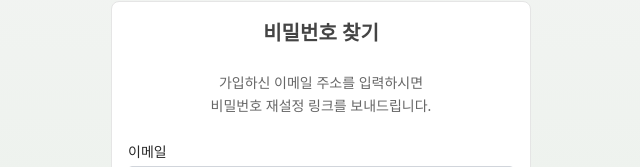
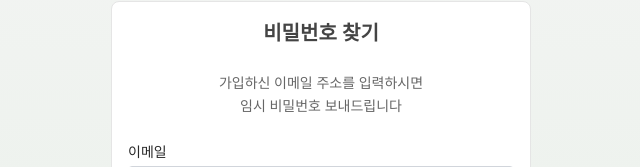
Before and after one commit to unji09/AMAGETDON, a React (Vite) app in the folder AMAGETDON-FE/: page /password-reset in a window 1280 px wide. Shown: the part 255-422 px from the top of the page, without its empty margins (319-959 px from the left). Built offline with nearby package versions, Linux system fonts and the light colour scheme.

Commit message:
S14P11A207-240 Fix : 비밀번호 재설정 페이지 문구 변경

```diff
--- a/AMAGETDON-FE/src/features/auth/components/PasswordResetForm.tsx
+++ b/AMAGETDON-FE/src/features/auth/components/PasswordResetForm.tsx
@@ -76,7 +76,7 @@ export const PasswordResetForm = () => {
                     <>
                         <p className="auth-description">
                             가입하신 이메일 주소를 입력하시면<br />
-                            비밀번호 재설정 링크를 보내드립니다.
+                            임시 비밀번호 보내드립니다
                         </p>
 
                         {errorDetails && (
```
